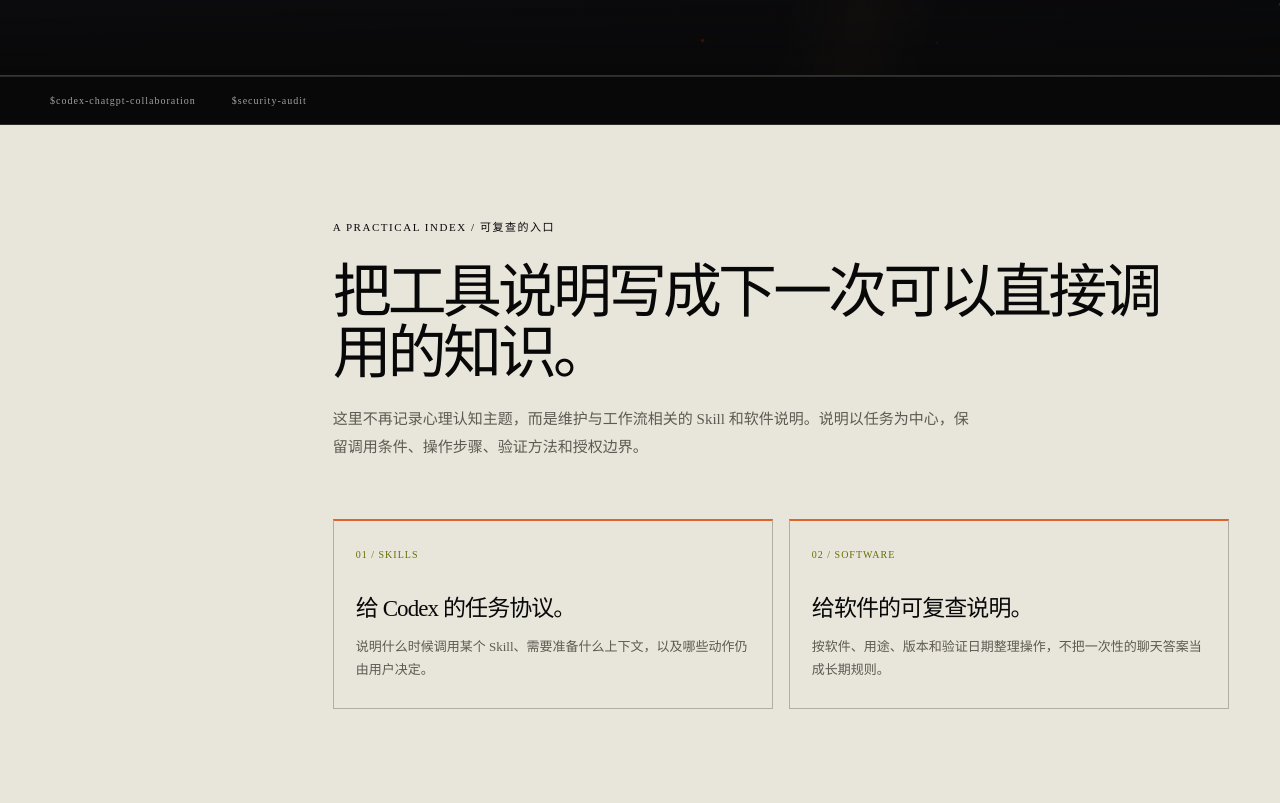
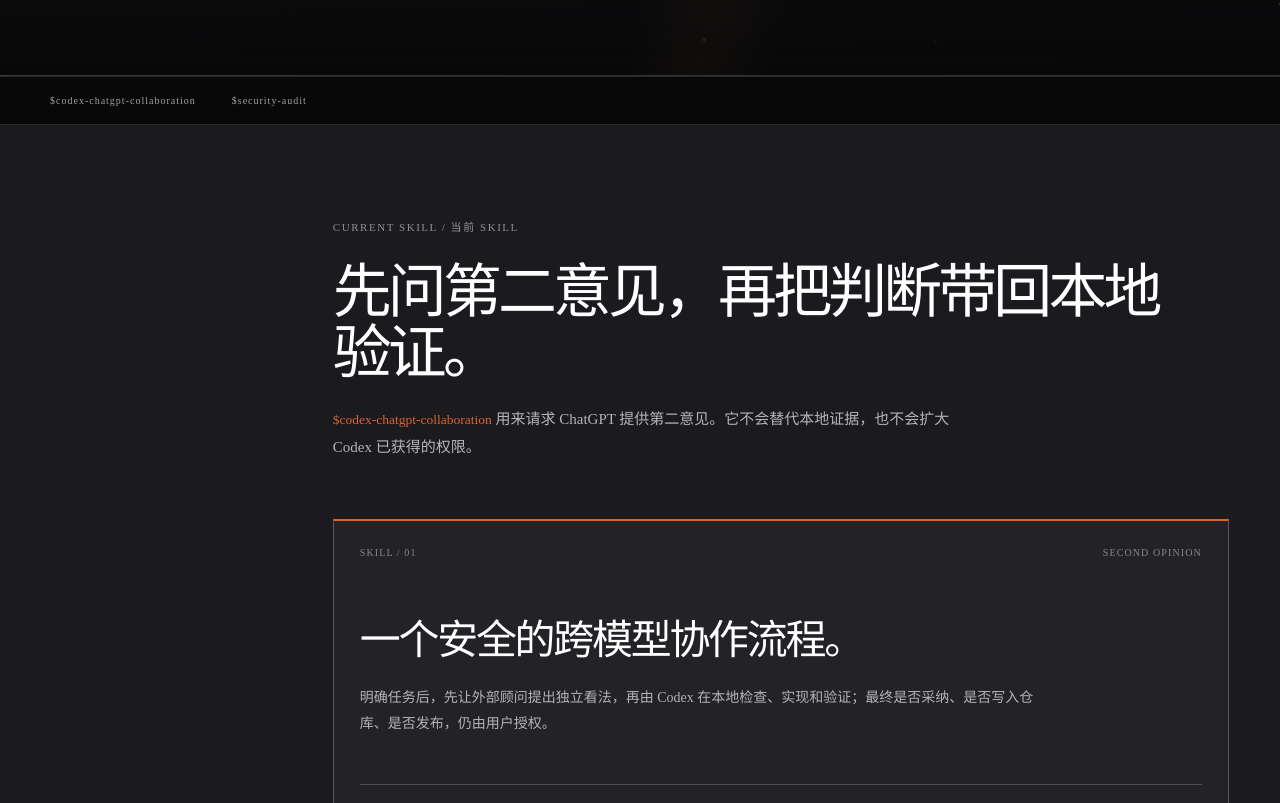
Before and after one commit to Killua910211/killua-win, a Next.js app: page /mind in a window 1280 px wide. Shown: the part 677-1480 px from the top of the page. Built offline with nearby package versions, Linux system fonts and the light colour scheme.

Commit message:
feat: remove unused mind sections

```diff
--- a/app/mind/mind.module.css
+++ b/app/mind/mind.module.css
@@ -1,21 +1,8 @@
-.overview,
-.software {
-  display: grid;
-  grid-template-columns: minmax(170px, 22vw) minmax(0, 1fr);
-  gap: 0;
-  padding: 94px 4vw 112px;
-  background: #e8e5db;
-  color: var(--ink);
-}
-
-.overviewBody,
 .skillsBody,
 .boundaryBody {
   min-width: 0;
 }
 
-.overviewBody h2,
-.software h2,
 .skillsBody h2,
 .boundaryBody h2 {
   max-width: 850px;
@@ -25,7 +12,6 @@
   line-height: 1.04;
 }
 
-.overviewLead,
 .skillsLead {
   max-width: 650px;
   margin: 22px 0 0;
@@ -34,21 +20,6 @@
   line-height: 1.85;
 }
 
-.overviewGrid {
-  display: grid;
-  grid-template-columns: repeat(2, minmax(0, 1fr));
-  gap: 16px;
-  margin-top: 58px;
-}
-
-.overviewGrid article {
-  min-height: 190px;
-  padding: 20px 22px 24px;
-  border: 1px solid rgba(21, 21, 21, .26);
-  border-top: 2px solid var(--ember);
-}
-
-.overviewGrid article > span,
 .boundaryGrid article > span {
   color: #667000;
   font-family: var(--font-mono), monospace;
@@ -56,7 +27,6 @@
   letter-spacing: .1em;
 }
 
-.overviewGrid h3,
 .boundaryGrid h3 {
   max-width: 360px;
   margin: 30px 0 0;
@@ -66,7 +36,6 @@
   line-height: 1.2;
 }
 
-.overviewGrid p,
 .boundaryGrid p {
   max-width: 410px;
   margin: 12px 0 0;
@@ -242,24 +211,6 @@
   line-height: 1.75;
 }
 
-.software {
-  background: #e8e5db;
-}
-
-.softwareNote {
-  max-width: 680px;
-  margin-top: 58px;
-  padding: 20px 0 0 18px;
-  border-left: 3px solid var(--ember);
-}
-
-.softwareNote p {
-  margin: 14px 0 0;
-  color: #5d5a53;
-  font-size: 14px;
-  line-height: 1.85;
-}
-
 .boundaryGrid {
   display: grid;
   grid-template-columns: repeat(3, minmax(0, 1fr));
@@ -287,30 +238,24 @@
 }
 
 @media (max-width: 760px) {
-  .overview,
   .skills,
-  .software,
   .boundary {
     grid-template-columns: 1fr;
     gap: 48px;
     padding: 66px 20px 84px;
   }
 
-  .overviewBody h2,
-  .software h2,
   .skillsBody h2,
   .boundaryBody h2 {
     font-size: clamp(32px, 10.5vw, 48px);
   }
 
-  .overviewGrid,
   .boundaryGrid {
     grid-template-columns: 1fr;
     gap: 16px;
     margin-top: 46px;
   }
 
-  .overviewGrid article,
   .boundaryGrid article {
     min-height: 0;
   }
@@ -342,7 +287,4 @@
     grid-template-columns: 1fr;
   }
 
-  .softwareNote {
-    margin-top: 46px;
-  }
 }
--- a/app/mind/page.tsx
+++ b/app/mind/page.tsx
@@ -59,35 +59,9 @@ export default function MindPage() {
           ]}
         />
 
-        <section className={styles.overview} id="mind-overview" aria-labelledby="mind-overview-heading">
-          <div className="section-label">
-            <span>02</span>
-            <span lang="en">Documentation map</span>
-          </div>
-          <div className={styles.overviewBody}>
-            <p className="eyebrow">A practical index / 可复查的入口</p>
-            <h2 id="mind-overview-heading">把工具说明写成下一次可以直接调用的知识。</h2>
-            <p className={styles.overviewLead}>
-              这里不再记录心理认知主题，而是维护与工作流相关的 Skill 和软件说明。说明以任务为中心，保留调用条件、操作步骤、验证方法和授权边界。
-            </p>
-            <div className={styles.overviewGrid}>
-              <article>
-                <span>01 / SKILLS</span>
-                <h3>给 Codex 的任务协议。</h3>
-                <p>说明什么时候调用某个 Skill、需要准备什么上下文，以及哪些动作仍由用户决定。</p>
-              </article>
-              <article>
-                <span>02 / SOFTWARE</span>
-                <h3>给软件的可复查说明。</h3>
-                <p>按软件、用途、版本和验证日期整理操作，不把一次性的聊天答案当成长期规则。</p>
-              </article>
-            </div>
-          </div>
-        </section>
-
         <section className={styles.skills} id="mind-skills" aria-labelledby="mind-skills-heading">
           <div className="section-label light">
-            <span>03</span>
+            <span>02</span>
             <span lang="en">Skills</span>
           </div>
           <div className={styles.skillsBody}>
@@ -151,24 +125,9 @@ export default function MindPage() {
           </div>
         </section>
 
-        <section className={styles.software} id="mind-software" aria-labelledby="mind-software-heading">
-          <div className="section-label">
-            <span>04</span>
-            <span lang="en">Software notes</span>
-          </div>
-          <div>
-            <p className="eyebrow">Growing index / 持续补充</p>
-            <h2 id="mind-software-heading">软件说明按用途、版本和验证日期归档。</h2>
-            <div className={styles.softwareNote}>
-              <span className="mind-card-index">NEXT ENTRIES / 后续条目</span>
-              <p>当前先维护协作 Skill。后续新增软件说明时，会沿用同一套结构：适用场景、最短操作路径、常见陷阱、验证证据和需要用户确认的动作。</p>
-            </div>
-          </div>
-        </section>
-
         <section className={styles.boundary} id="mind-boundary" aria-labelledby="mind-boundary-heading">
           <div className="section-label light">
-            <span>05</span>
+            <span>03</span>
             <span lang="en">Usage boundary</span>
           </div>
           <div className={styles.boundaryBody}>
```
